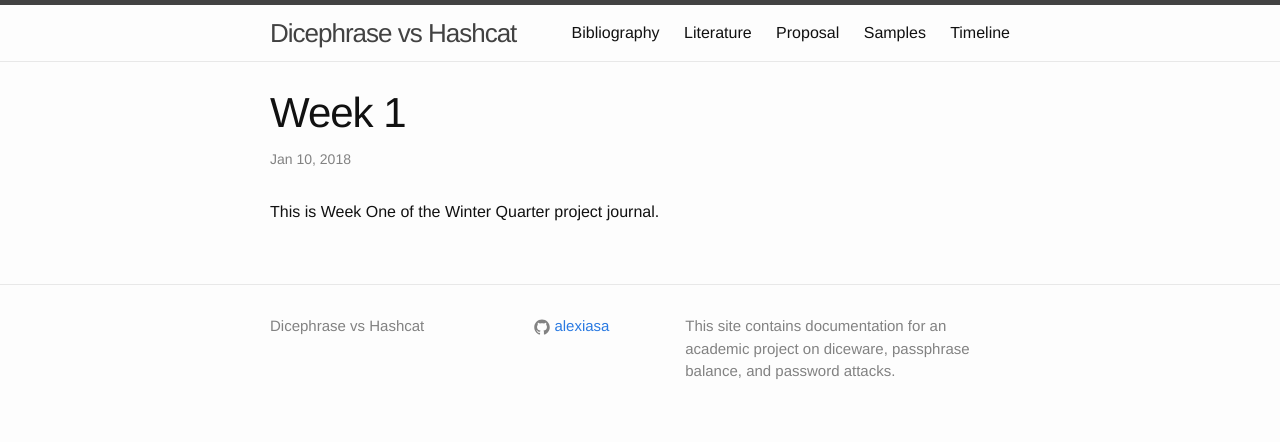
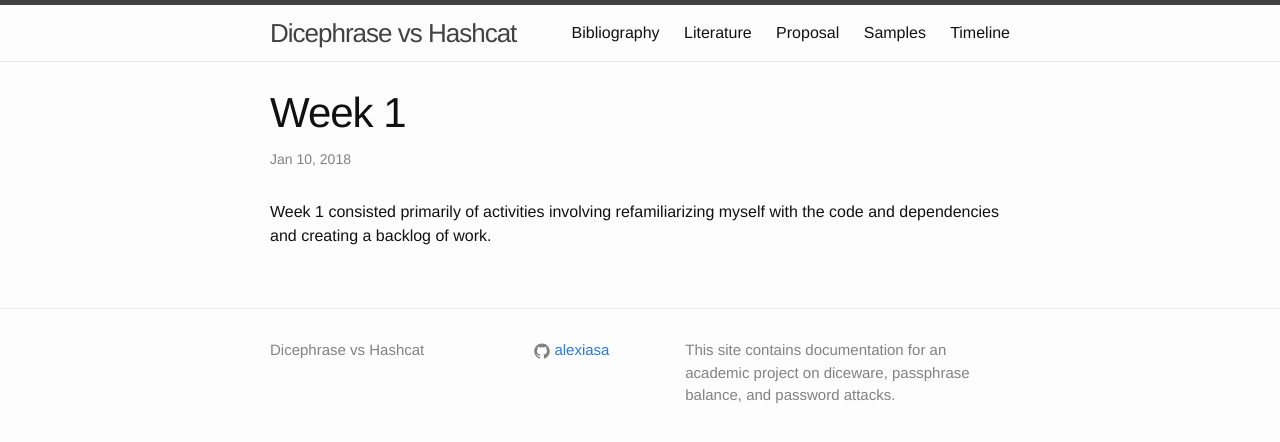
Before and after one commit to alexiasa/balanced-dicephrase, a Jekyll site: the page built from docs/_posts/2018-01-09-week-1.md, in a window 1280 px wide. Shown: the top 442 px of the page. Built offline with Jekyll 4.4.1, drawn with Linux system fonts in a browser that asks for light colours.

Commit message:
update project journal

```diff
--- a/docs/_posts/2018-01-09-week-1.md
+++ b/docs/_posts/2018-01-09-week-1.md
@@ -5,4 +5,4 @@
 categories: journal
 ---
 
-This is Week One of the Winter Quarter project journal.
+Week 1 consisted primarily of activities involving refamiliarizing myself with the code and dependencies and creating a backlog of work.
```
Also changed, not shown: docs/_posts/2018-02-04-week-2.md (added, +8 -0 lines), docs/_posts/2018-02-04-week-3.md (added, +10 -0 lines), docs/_posts/2018-02-04-week-4.md (added, +8 -0 lines).
